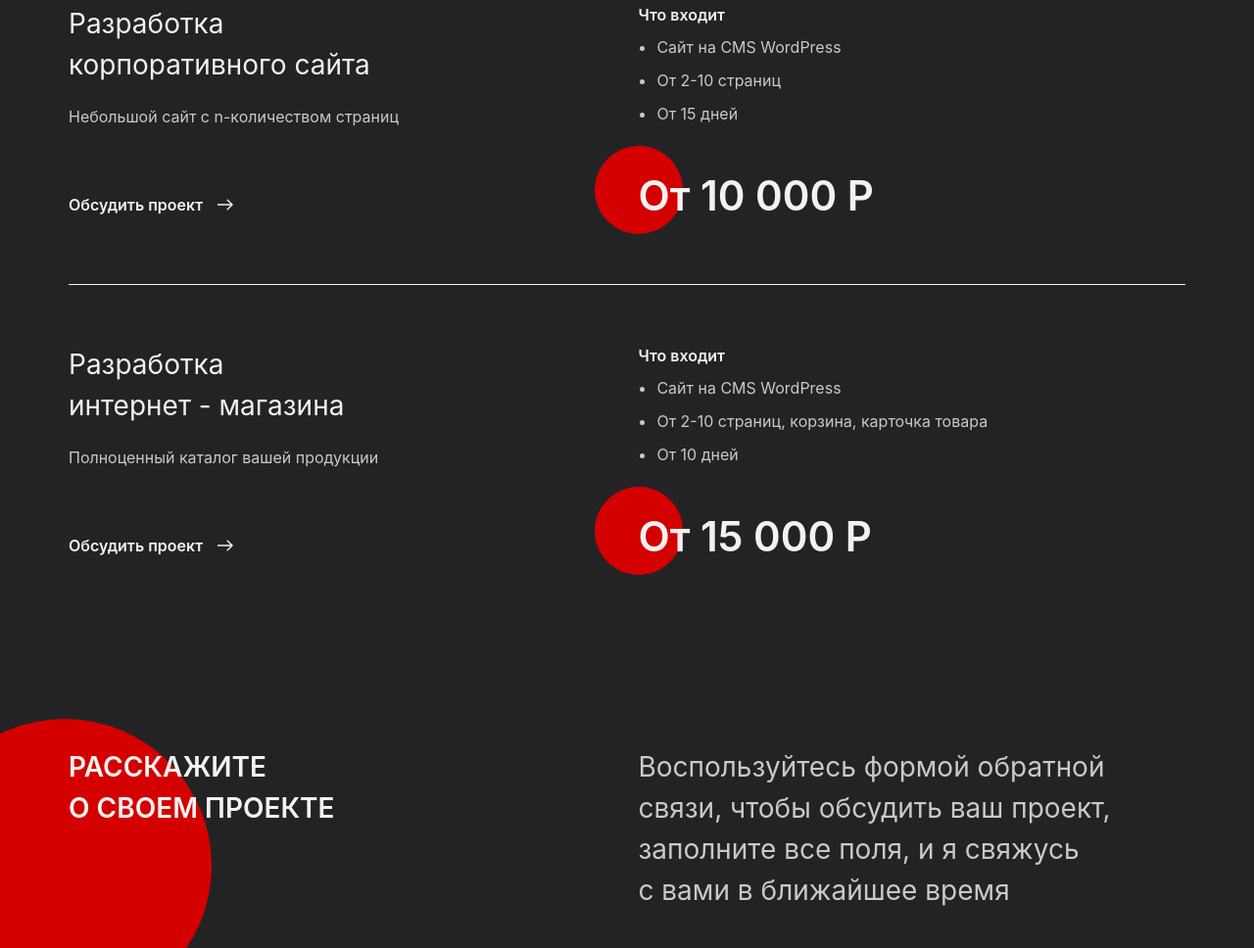
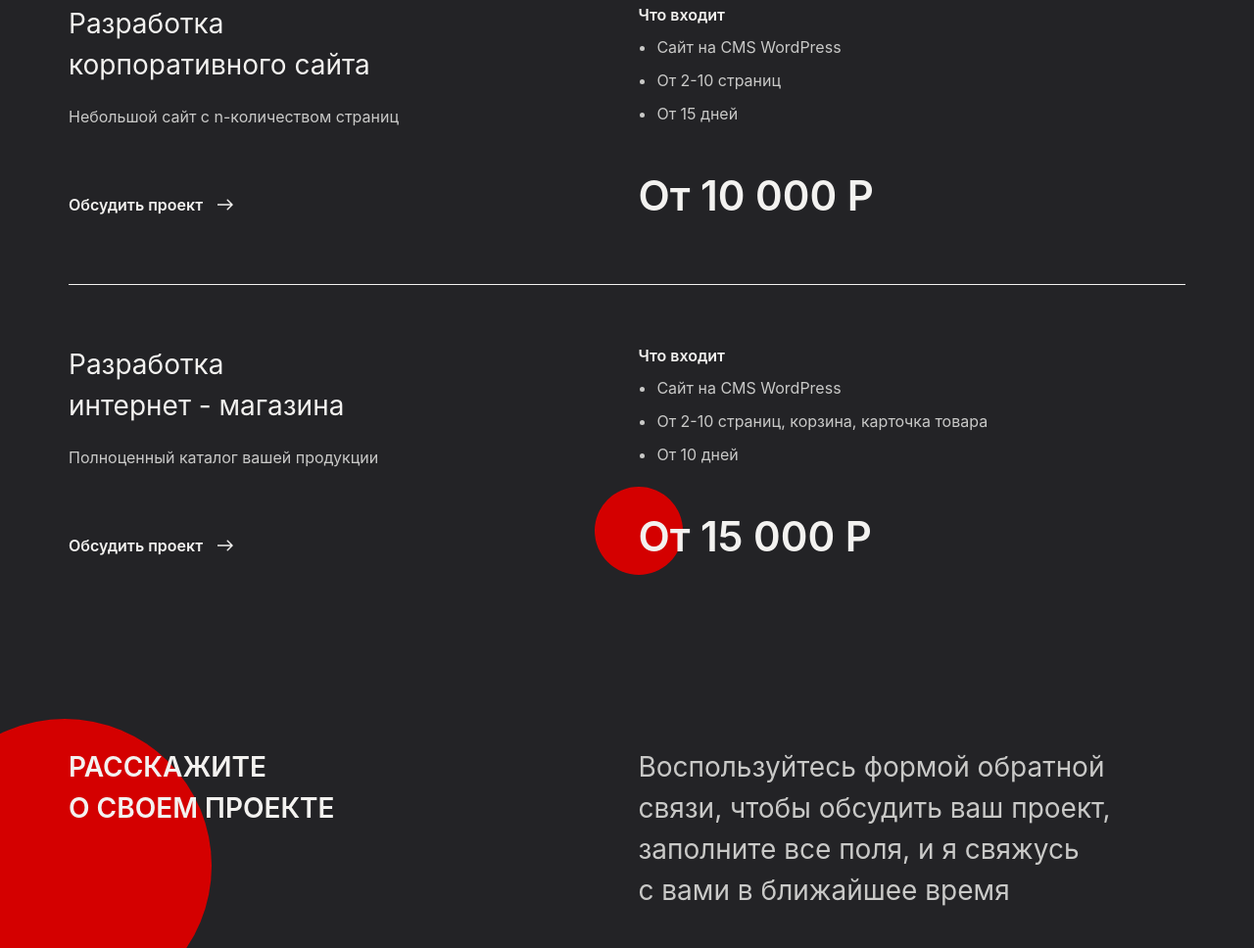
Before and after one commit to veronica-dm/Portfolio-Antropov, a website built with webpack: page src/index.html in a window 1280 px wide. Shown: the part 5322-6290 px from the top of the page at 98% size. Built offline with nearby package versions, Linux system fonts and the light colour scheme.

Commit message:
update tarif

```diff
--- a/src/styles/main.scss
+++ b/src/styles/main.scss
@@ -889,6 +889,11 @@ p, h1, h2, h3 {
             padding-top: 40px;
             padding-bottom: 40px;
         }
+        &:nth-child(even) {
+            .price__price::before {
+                display: none;
+            }
+        }
     }
 
     &__left {
```
